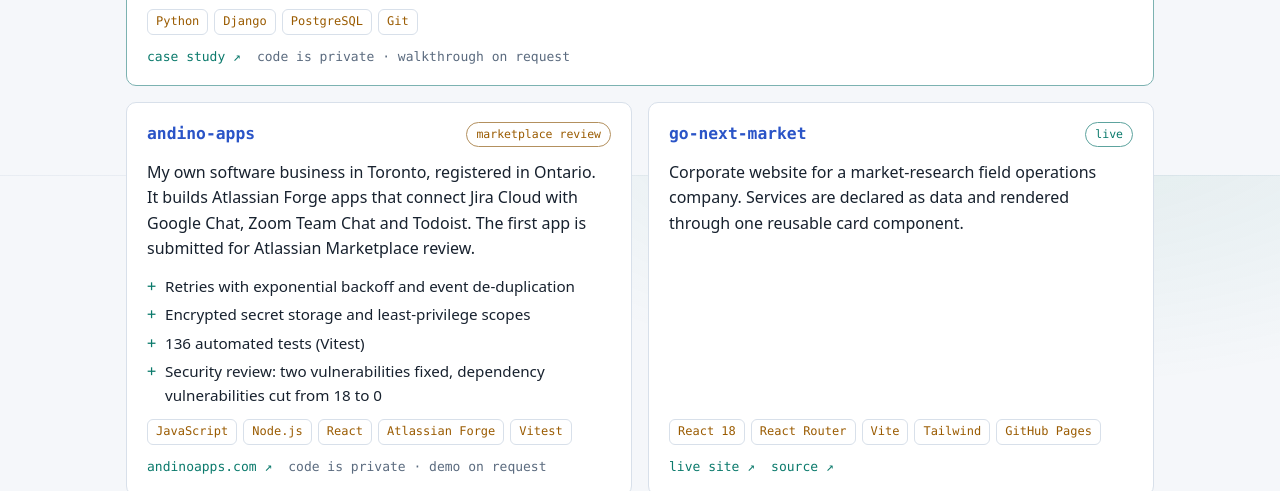
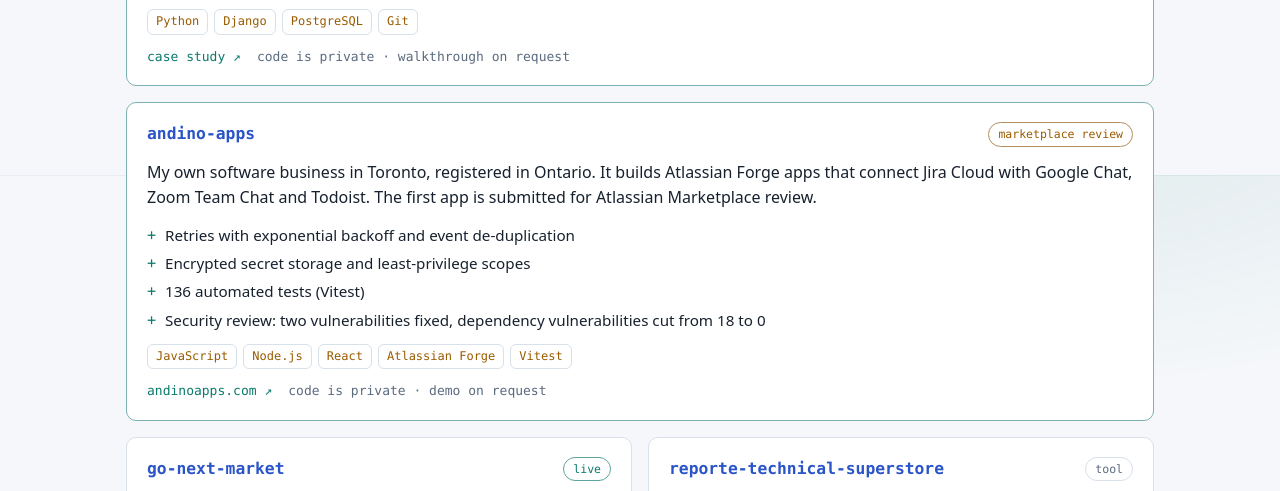
Before and after one commit to Nedavefo/Portfolio, a plain HTML site: page index.html in a window 1280 px wide. Shown: the part 1425-1916 px from the top of the page. Drawn offline with Linux system fonts and the light colour scheme.

Commit message:
Feature the Andino Apps card
Co-Authored-By: Claude Sonnet 5.5 <noreply@anthropic.com>

```diff
--- a/index.html
+++ b/index.html
@@ -107,7 +107,7 @@
           </p>
         </article>
 
-        <article class="card">
+        <article class="card featured">
           <header>
             <h3>andino-apps</h3>
             <span class="badge wip">marketplace review</span>
```
